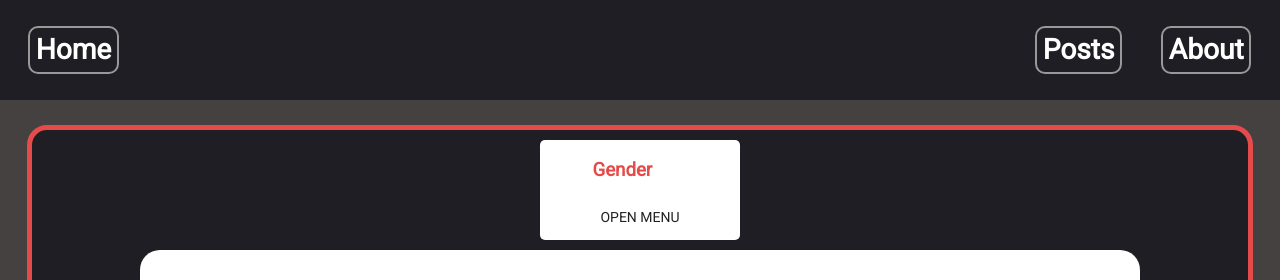
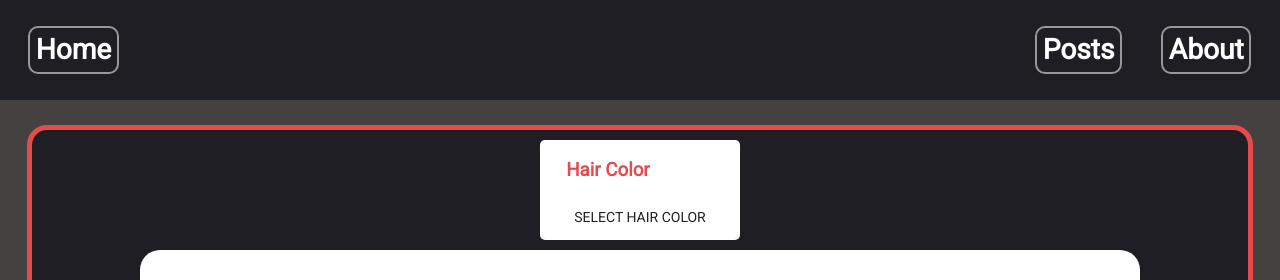
Before and after one commit to ikalisz/noDBProject, a React (Create React App) app: page / in a window 1280 px wide. Shown: the top 280 px of the page. Built offline with nearby package versions, Linux system fonts and the light colour scheme; no server answers.

Commit message:
hair color changer works

```diff
--- a/src/Components/Nav.js
+++ b/src/Components/Nav.js
@@ -9,6 +9,7 @@ export default class Nav extends Component {
         super()
         this.state = {
             anchorEl: null,
+            hairColor: ''
         }
     }
 
@@ -20,18 +21,28 @@ export default class Nav extends Component {
         this.setState({anchorEl: null})
     }
 
+    handleUpdateHairColor = (val) => {
+        this.setState({hairColor: val})
+        console.log(this.state.hairColor)
+    }
+
+    handleonClickUpdate = (val) => {
+        this.handleClose()
+        this.handleUpdateHairColor(val)
+    }
+
     render() {
         const {anchorEl} = this.state
         return (
             <nav className="navBar">
                 <div>
-                    <h3>Gender</h3>
+                    <h3>Hair Color</h3>
                     <Button
                     aria-owns={anchorEl ? 'simple-menu' : undefined}
                     aria-haspopup="true"
                     onClick={this.handleClick}
                     >
-                    Open Menu
+                    Select Hair Color
                     </Button>
                     <Menu
                         id="simple-menu"
@@ -39,7 +50,8 @@ export default class Nav extends Component {
                         open={Boolean(anchorEl)}
                         onClose={this.handleClose}
                         >
-                    <MenuItem>Working!</MenuItem>
+                    <MenuItem onClick={() => this.handleonClickUpdate('red')}>Red</MenuItem>
+                    <MenuItem onClick={() => this.handleonClickUpdate('green')}>Green</MenuItem>
                     </Menu>
 
                 </div>
```
